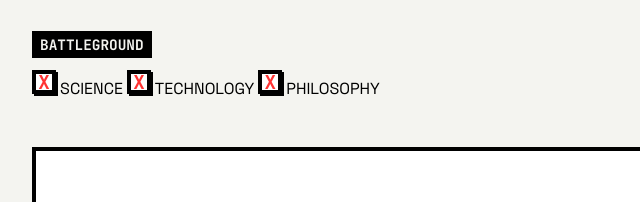
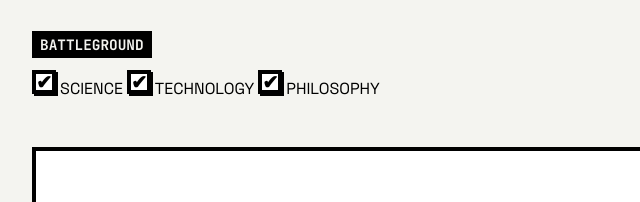
Before and after one commit to Asifdotexe/doh, a website built with Vite: page index.html in a window 1280 px wide. Shown: the part 141-343 px from the top of the page, 190-830 px from the left. Built offline with nearby package versions, Linux system fonts and the light colour scheme.

Commit message:
style: change checkbox X to checkmark for better UX

```diff
--- a/style.css
+++ b/style.css
@@ -78,7 +78,7 @@ body {
 }
 
 .brutalist-checkbox:checked::after {
-  content: 'X';
+  content: '✔';
   position: absolute;
   top: 50%;
   left: 50%;
@@ -86,7 +86,7 @@ body {
   font-family: 'JetBrains Mono', monospace;
   font-weight: 700;
   font-size: 1.2rem;
-  color: var(--danger-color);
+  color: var(--text-color);
 }
 
 .filter-label {
```
